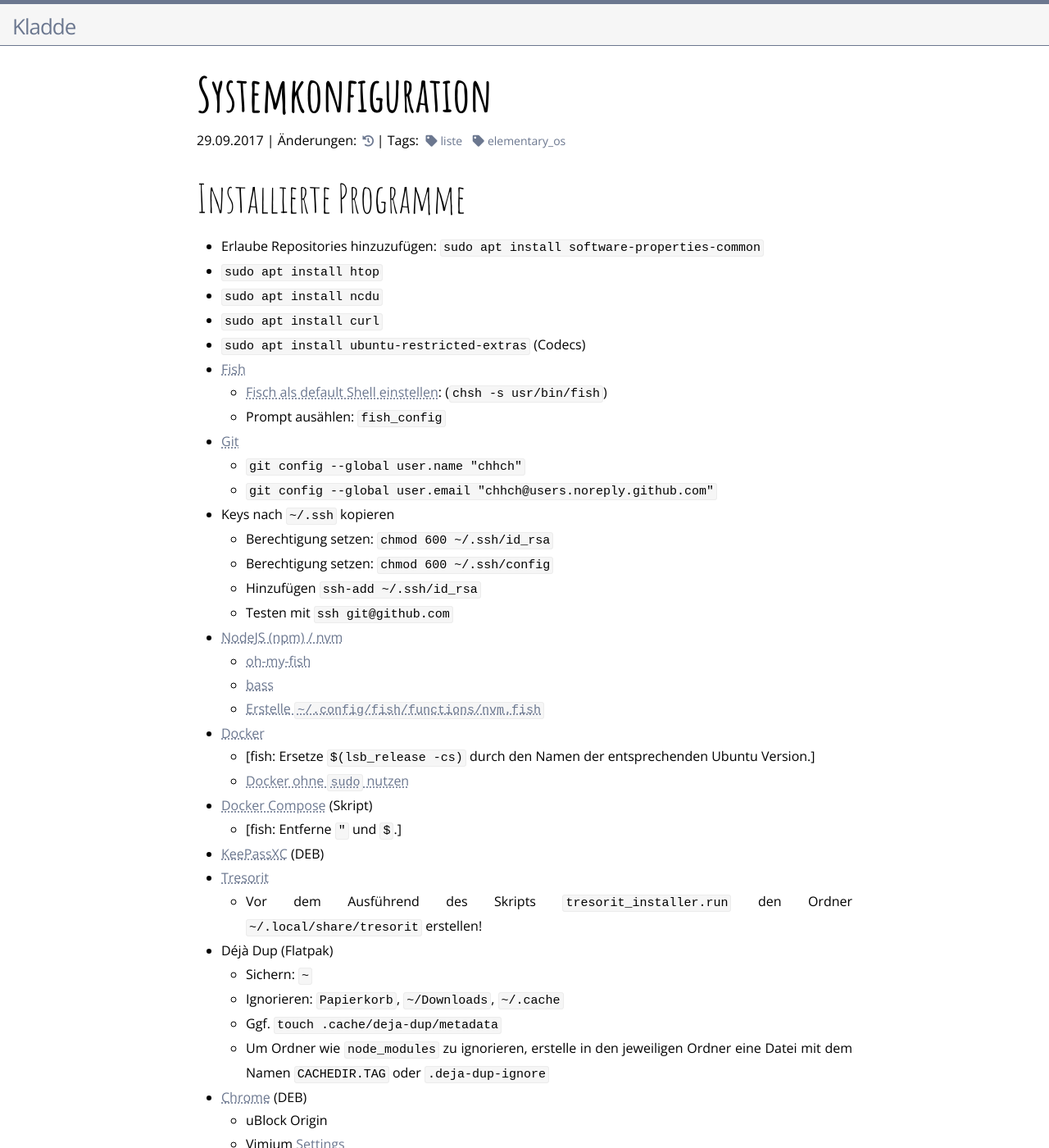
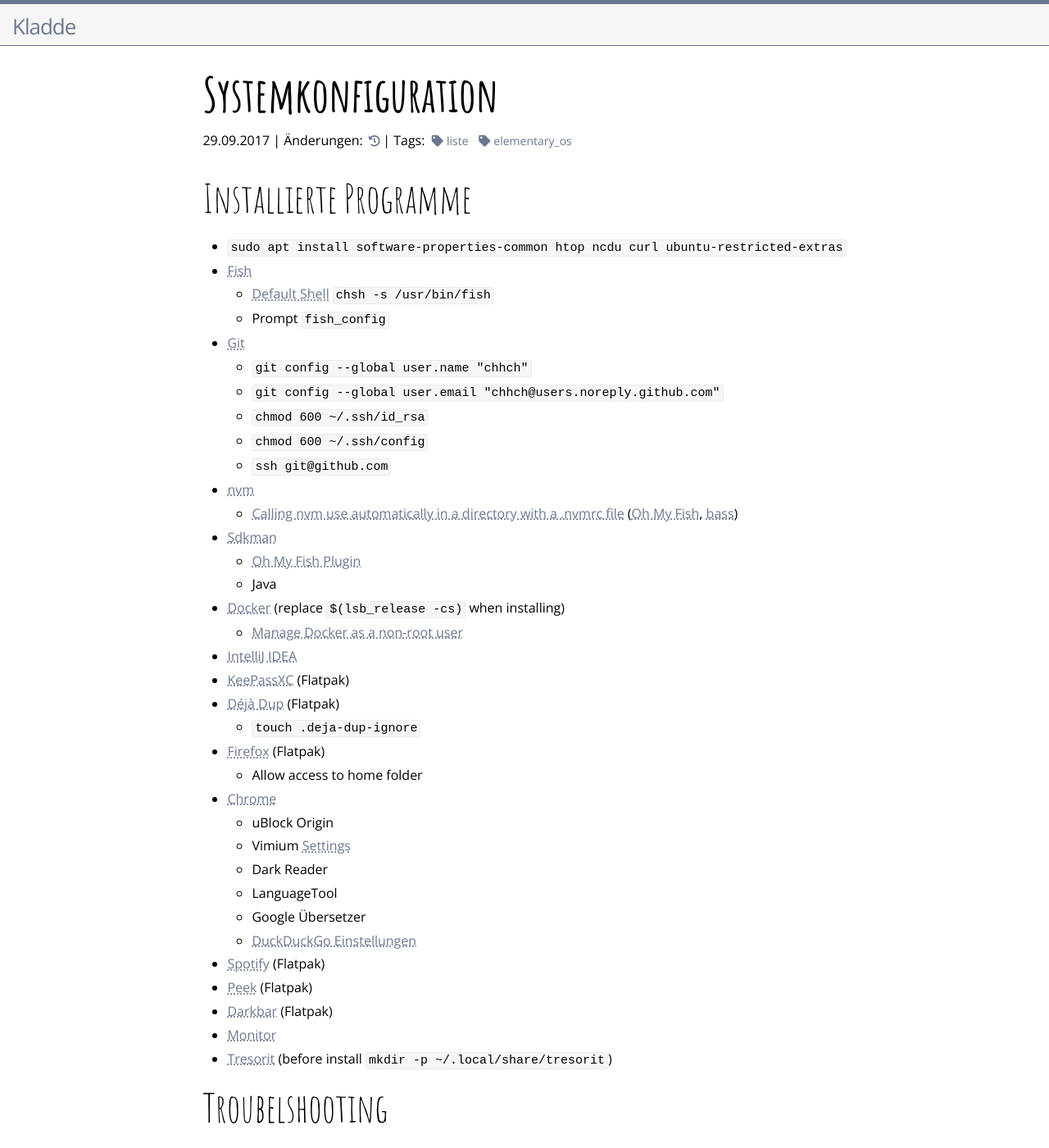
Before and after one commit to chhch/chhch.github.io, a Jekyll site: the page built from _posts/2017-09-29-programmme.md, in a window 1280 px wide and 1400 px high. Shown: the whole window at 82% size. Built offline with Jekyll 4.4.1, drawn with Linux system fonts in a browser that asks for light colours; nearby versions of some CDN libraries; our own code applies the rules of GitHub Pages for plain Markdown files; comment, search, counter and statistics services are not loaded; some of the changed text lies outside the part shown.

Commit message:
Update programs

```diff
--- a/_posts/2017-09-29-programmme.md
+++ b/_posts/2017-09-29-programmme.md
@@ -5,58 +5,48 @@
 
 ## Installierte Programme
 
-- Erlaube Repositories hinzuzufügen: `sudo apt install software-properties-common`
-- `sudo apt install htop`
-- `sudo apt install ncdu`
-- `sudo apt install curl`
-- `sudo apt install ubuntu-restricted-extras` (Codecs)
+- `sudo apt install software-properties-common htop ncdu curl ubuntu-restricted-extras`
 - [Fish](https://fishshell.com/)
-  - [Fisch als default Shell einstellen](https://fishshell.com/docs/current/tutorial.html#switching-to-fish): (`chsh -s usr/bin/fish`)
-  - Prompt ausählen: `fish_config`
+  - [Default Shell](https://fishshell.com/docs/current/index.html#default-shell) `chsh -s /usr/bin/fish`
+  - Prompt `fish_config`
 - [Git](https://git-scm.com/download/linux)
   - `git config --global user.name "chhch"`
   - `git config --global user.email "chhch@users.noreply.github.com"`
-- Keys nach `~/.ssh` kopieren
-  - Berechtigung setzen: `chmod 600 ~/.ssh/id_rsa`
-  - Berechtigung setzen: `chmod 600 ~/.ssh/config`
-  - Hinzufügen `ssh-add ~/.ssh/id_rsa`
-  - Testen mit `ssh git@github.com`
-- [NodeJS (npm) / nvm](https://docs.npmjs.com/downloading-and-installing-node-js-and-npm#using-a-node-version-manager-to-install-nodejs-and-npm)
-  - [oh-my-fish](https://github.com/oh-my-fish/oh-my-fish#installation)
-  - [bass](https://github.com/edc/bass)
-  - [Erstelle `~/.config/fish/functions/nvm.fish`](https://github.com/nvm-sh/nvm#fish)
-- [Docker](https://docs.docker.com/engine/installation/linux/docker-ce/ubuntu/)
-  - [fish: Ersetze `$(lsb_release -cs)` durch den Namen der entsprechenden Ubuntu Version.]
-  - [Docker ohne `sudo` nutzen](https://docs.docker.com/engine/install/linux-postinstall/)
-- [Docker Compose](https://docs.docker.com/compose/install/) (Skript)
-  - [fish: Entferne `"` und `$`.]
-- [KeePassXC](https://keepassxc.org/download/) (DEB)
-- [Tresorit](https://tresorit.com/de/download)
-  - Vor dem Ausführend des Skripts `tresorit_installer.run` den Ordner `~/.local/share/tresorit` erstellen!
-- Déjà Dup (Flatpak)
-  - Sichern: `~`
-  - Ignorieren: `Papierkorb`, `~/Downloads`, `~/.cache`
-  - Ggf. `touch .cache/deja-dup/metadata`
-  - Um Ordner wie `node_modules` zu ignorieren, erstelle in den jeweiligen Ordner eine Datei mit dem Namen `CACHEDIR.TAG` oder `.deja-dup-ignore`
-- [Chrome](https://www.google.com/intl/de/chrome/browser/desktop/index.html) (DEB)
+  - `chmod 600 ~/.ssh/id_rsa`
+  - `chmod 600 ~/.ssh/config`
+  - `ssh git@github.com`
+- [nvm](https://docs.npmjs.com/downloading-and-installing-node-js-and-npm#using-a-node-version-manager-to-install-nodejs-and-npm)
+  - [Calling nvm use automatically in a directory with a .nvmrc file](https://github.com/nvm-sh/nvm#fish) ([Oh My Fish](https://github.com/oh-my-fish/oh-my-fish#installation), [bass](https://github.com/edc/bass))
+- [Sdkman](https://sdkman.io/)
+  - [Oh My Fish Plugin](https://github.com/deather/omf-sdk)
+  - Java
+- [Docker](https://docs.docker.com/engine/installation/linux/docker-ce/ubuntu/) (replace `$(lsb_release -cs)` when installing)
+  - [Manage Docker as a non-root user](https://docs.docker.com/engine/install/linux-postinstall/#manage-docker-as-a-non-root-user)
+- [IntelliJ IDEA](https://github.com/JonasGroeger/jetbrains-ppa)
+- [KeePassXC](https://keepassxc.org/download/) (Flatpak)
+- [Déjà Dup](https://apps.gnome.org/de/app/org.gnome.DejaDup/) (Flatpak)
+  - `touch .deja-dup-ignore`
+- [Firefox](https://www.mozilla.org/de/firefox/new/) (Flatpak)
+  - Allow access to home folder
+- [Chrome](https://www.google.com/intl/de/chrome/browser/desktop/index.html)
   - uBlock Origin
   - Vimium [Settings]({{ site.baseurl }}{% link assets/misc/vimium-options.json %})
   - Dark Reader
   - LanguageTool
   - Google Übersetzer
   - [DuckDuckGo Einstellungen](https://duckduckgo.com/?key=3a073f8c7b36df078df401ed92f513b91d385309dc2fed15e2ebde48e0d79a1b1511dd0da387e53998036412ce9d09bf1283630098f29e90f6307dbd9b8fd2a4)
-- Fonts
-  - [JetBrains Mono](https://www.jetbrains.com/lp/mono/)
-  - [Fira Code](https://github.com/tonsky/FiraCode)
-- [Visual Studio Code](https://code.visualstudio.com/Download) (DEB)
 - [Spotify](https://www.spotify.com/de/download/linux/) (Flatpak)
 - [Peek](https://github.com/phw/peek) (Flatpak)
+- [Darkbar](https://github.com/bluesabre/darkbar) (Flatpak)
 - [Monitor](https://github.com/stsdc/monitor)
-- [Darkbar](https://github.com/bluesabre/darkbar) (AppCenter)
+- [Tresorit](https://tresorit.com/de/download) (before install `mkdir -p ~/.local/share/tresorit`)
 
 
 ## Troubelshooting
 
-- night light/mode not working: <https://elementaryos.stackexchange.com/a/18670> ➡️ `gsettings set org.gnome.system.location enabled true`
-- application opens two icons in plank <https://elementaryos.stackexchange.com/a/20>
+- [Night light not working](https://elementaryos.stackexchange.com/a/18670): `gsettings set org.gnome.system.location enabled true`
+- [Application opens two icons in plank](https://elementaryos.stackexchange.com/a/20)
 - [fprint](https://wiki.ubuntuusers.de/fprint/): <https://elementaryos.stackexchange.com/a/28319>
+- Shortcuts not working
+  - `sudo apt-get install dconf-editor && dconf-editor`
+  - Remove all binding, which overrides shortcuts in `/org/gnome/desktop/wm/keybindings/`
```
